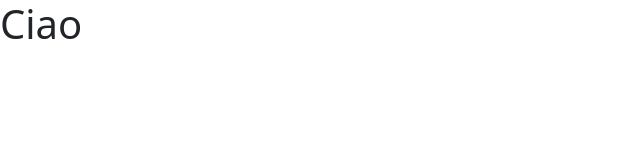
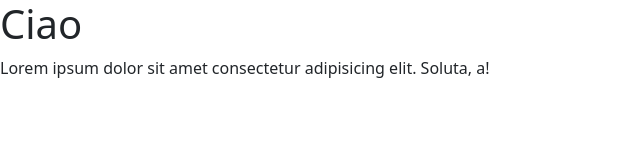
Before and after one commit to bradyshehu/git-test, a plain HTML site: page index.html in a window 1280 px wide. Shown: the whole page, without its empty margins (0-640 px from the left). Drawn offline with nearby package versions, Linux system fonts and the light colour scheme.

Commit message:
footer added

```diff
--- a/index.html
+++ b/index.html
@@ -39,6 +39,8 @@
 
     <main></main>
 
-    <footer></footer>
+    <footer>
+      Lorem ipsum dolor sit amet consectetur adipisicing elit. Soluta, a!
+    </footer>
   </body>
 </html>
```
